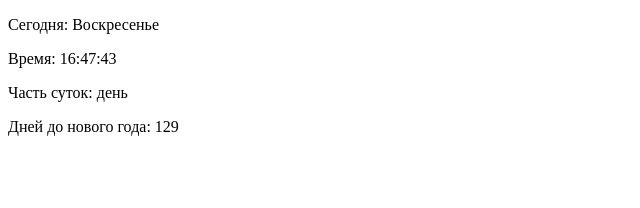
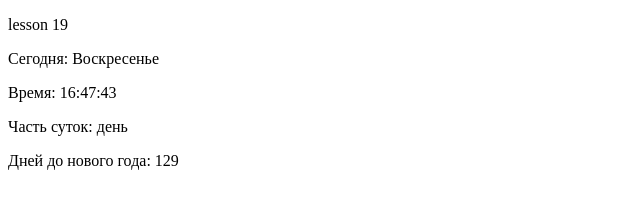
Before and after one commit to Malina213/Lesson-19, a plain HTML site: page index.html in a window 1280 px wide. Shown: the whole page, without its empty margins (0-640 px from the left). Drawn offline with Linux system fonts and the light colour scheme.

Commit message:
first commit

```diff
--- a/index.html
+++ b/index.html
@@ -9,6 +9,7 @@
 </head>
 
 <body>
+	<p>lesson 19</p>
 	<div>
 		<p>Сегодня: <span id="day"></span></p>
 		<p>Время: <span id="hours"></span>:<span id="minutes"></span>:<span id="seconds"></span></p>
```
